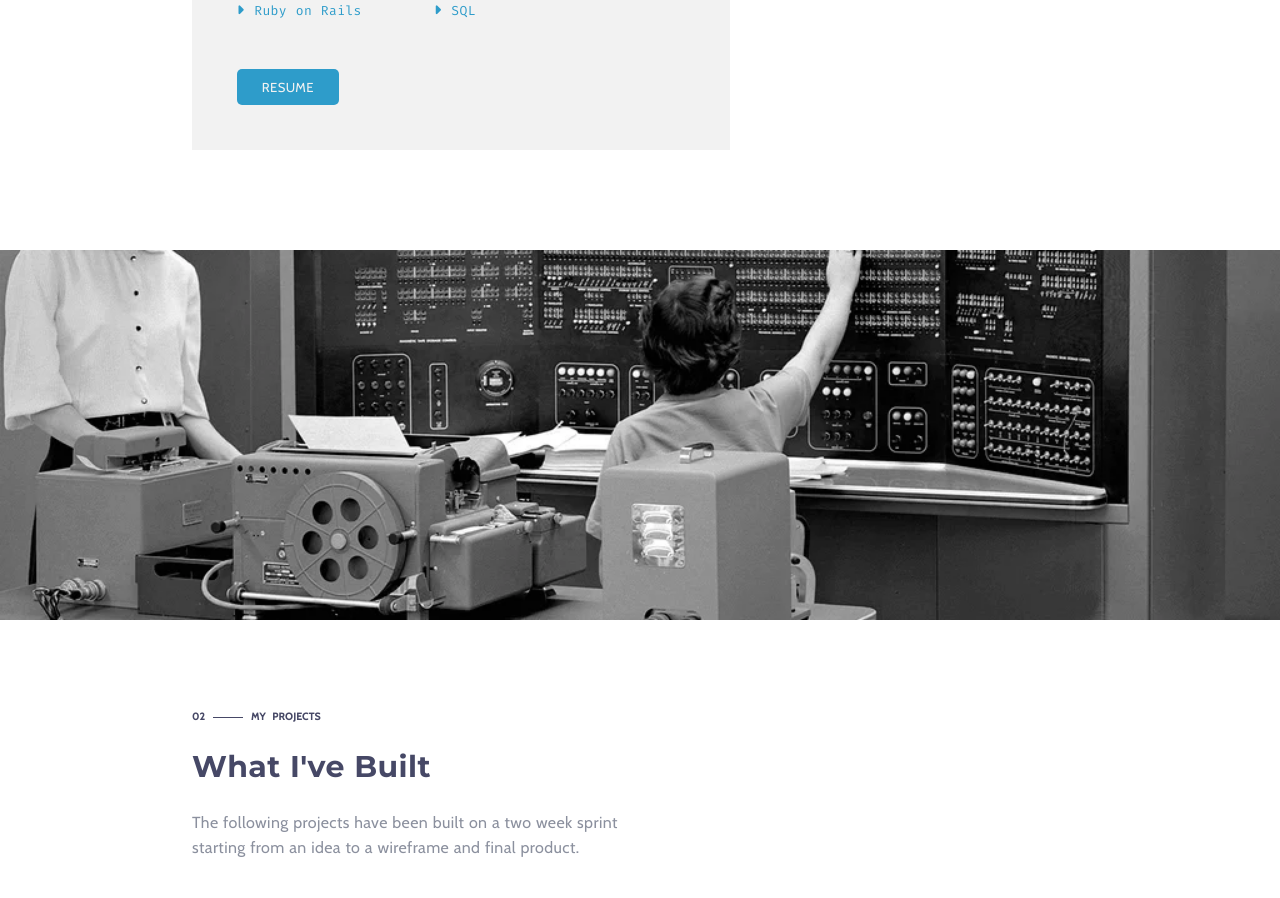
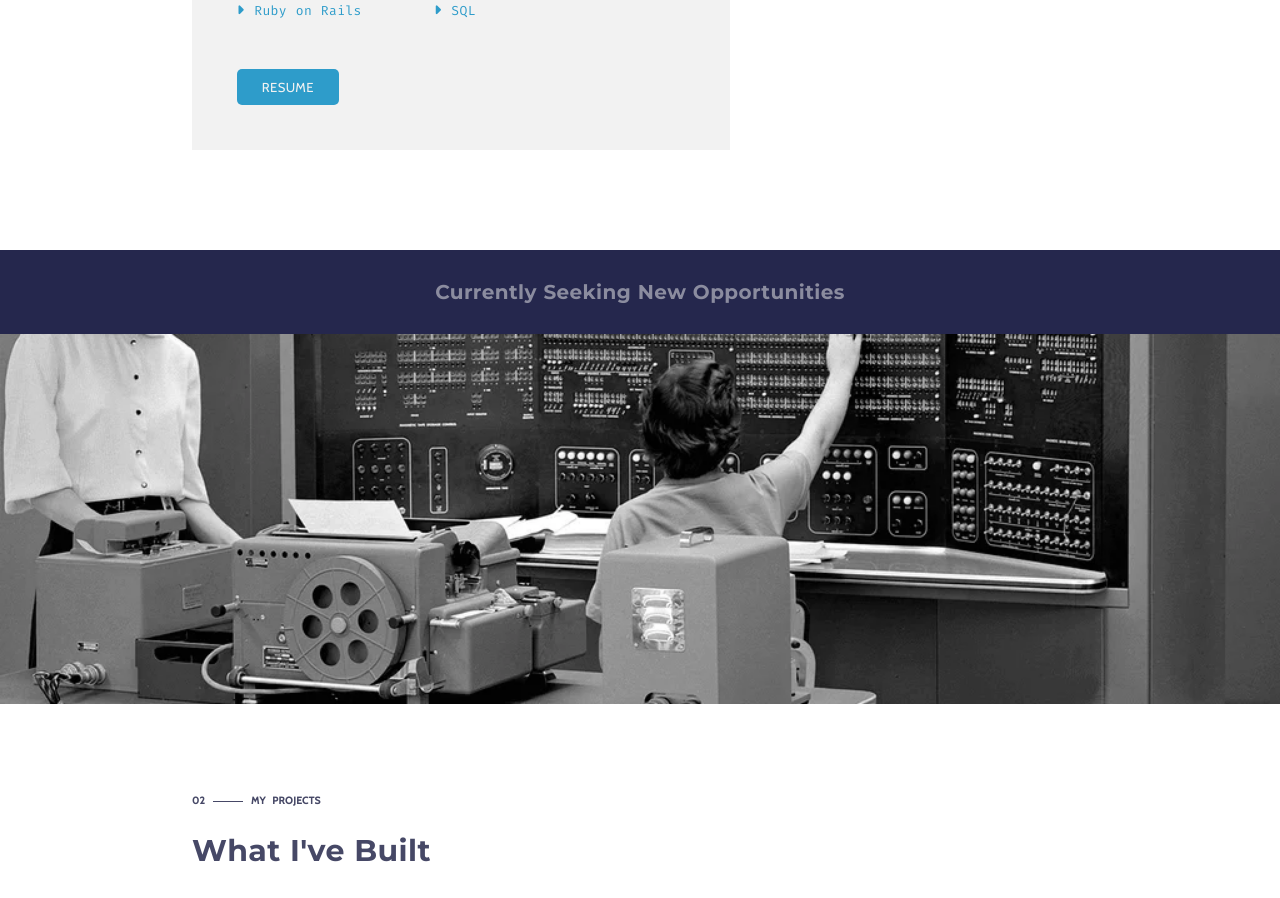
Before and after one commit to itacamba/portfolio-v3, a PHP site: page / in a window 1280 px wide. Shown: the part 1248-2146 px from the top of the page. Run offline with PHP 8.4, Linux system fonts and the light colour scheme; some libraries are stand-ins or nearby versions.

Commit message:
added seeking for opportunities banner

```diff
--- a/index.php
+++ b/index.php
@@ -174,7 +174,9 @@
         </div>
     </div>
 </div>
-
+    <div id="opportunity">
+        <h1>Currently Seeking New Opportunities</h1>
+    </div>
     <div class="women-programming"> </div>
 
     <section id="projects" >
--- a/portfolio-3/styles.css
+++ b/portfolio-3/styles.css
@@ -82,6 +82,7 @@ header{
     padding: 0 15%;
     height: 100%; /* makes it vertically centered*/
     display: flex;
+    object-fit: cover;
     flex-direction: column;
     justify-content: center;
     align-items: flex-end;
@@ -299,10 +300,23 @@ header{
     font-size: 12px;
 }
 /*-- End Modal About ---*/
-
+#opportunity{
+    margin-top: 50px;
+    width: 100%;
+    background: #25274D;
+}
+#opportunity h1{
+    font-size: 20px;
+    color: rgba(242, 242, 242,.5);
+    font-family: 'Montserrat';
+    font-weight: 100;
+    padding: 30px 0;
+    font-weight: bold;
+    text-align: center;
+}
 /*-- women who code ---*/
 .women-programming{
-    margin-top: 50px;
+
     width: 100%;
     /* border: 1px solid red; */
     background-image: url('./images/women-programming.webp'), url('./images/png/women-programming.png');
```
